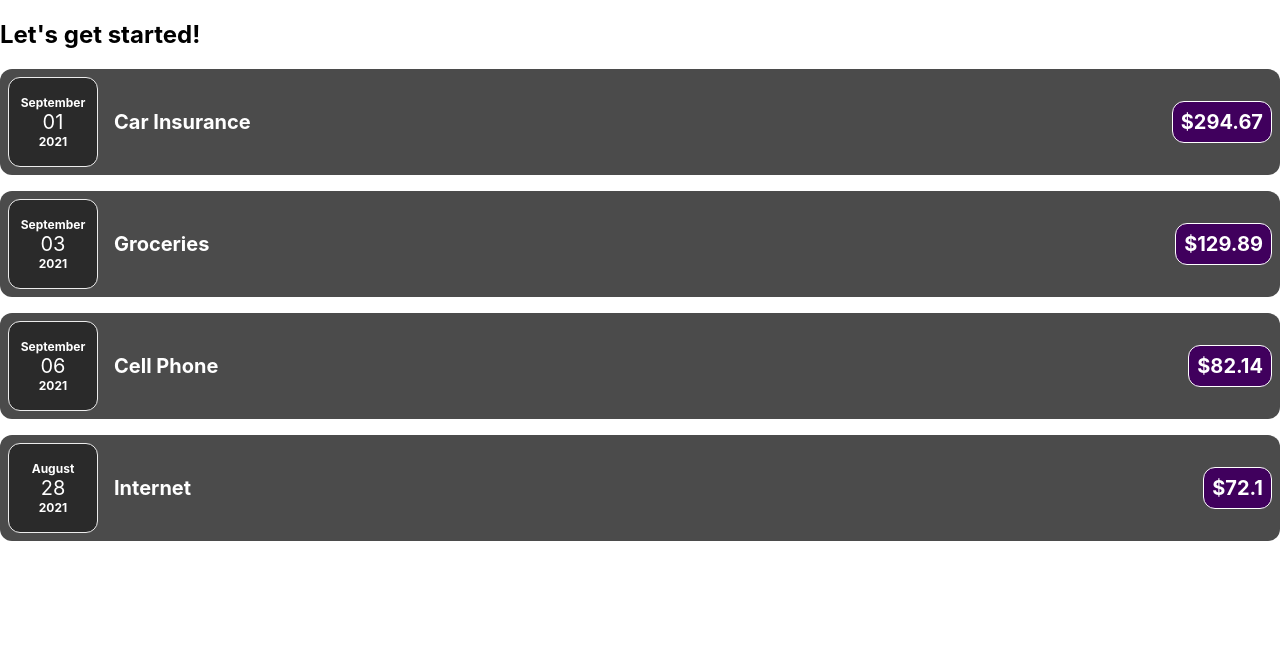
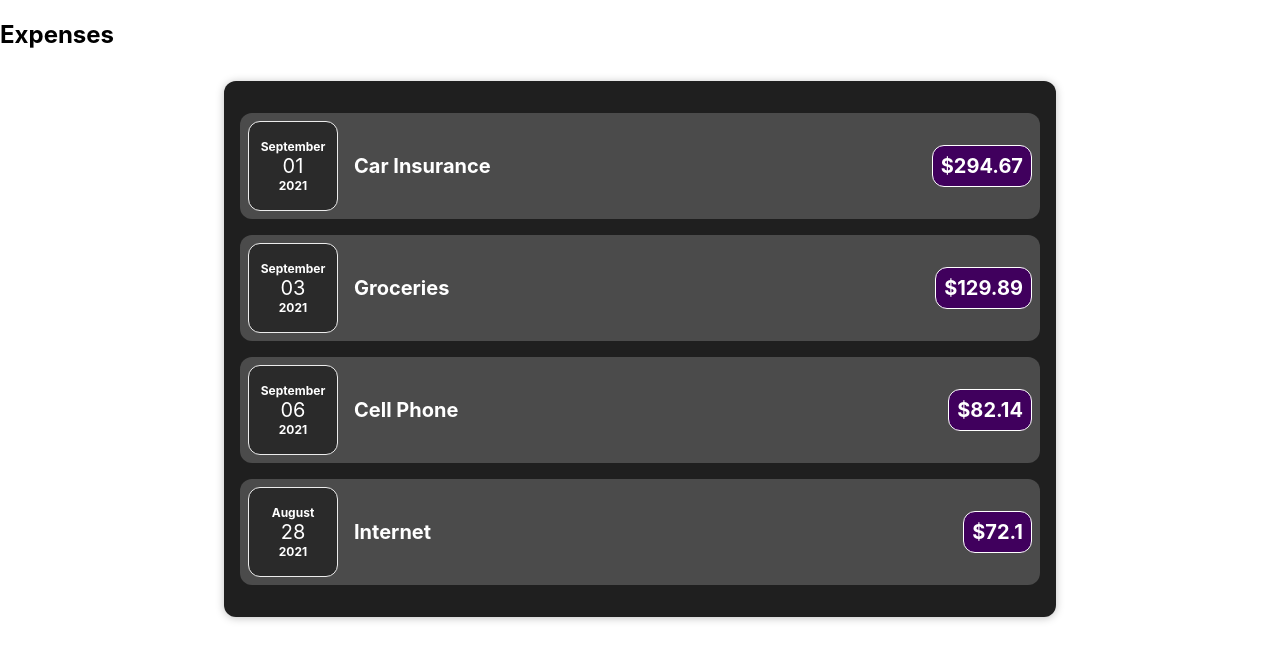
Before and after one commit to BurakAy/react-complete-guide, a JavaScript app: page / in a window 1280 px wide. Shown: the top 660 px of the page. Built offline with nearby package versions, Linux system fonts and the light colour scheme.

Commit message:
created a new expenses component

```diff
--- a/src/App.js
+++ b/src/App.js
@@ -1,4 +1,4 @@
-import ExpenseItem from "./components/ExpenseItem";
+import Expenses from "./components/Expenses";
 
 const App = () => {
   const expenses = [
@@ -31,30 +31,10 @@ const App = () => {
   return (
     <div className="App">
       <h2>
-        Let's get started!
+        Expenses
       </h2>
 
-      <ExpenseItem
-        title={expenses[0].title}
-        amount={expenses[0].amount}
-        date={expenses[0].date}
-      />
-
-      <ExpenseItem
-        title={expenses[1].title}
-        amount={expenses[1].amount}
-        date={expenses[1].date}
-      />
-      <ExpenseItem
-        title={expenses[2].title}
-        amount={expenses[2].amount}
-        date={expenses[2].date}
-      />
-      <ExpenseItem
-        title={expenses[3].title}
-        amount={expenses[3].amount}
-        date={expenses[3].date}
-      />
+      <Expenses expenses={expenses} />
     </div>
   );
 }
--- /dev/null
+++ b/src/components/Expenses.css
@@ -0,0 +1,9 @@
+.expenses {
+    padding: 1rem;
+    background-color: rgb(31, 31, 31);
+    margin: 2rem auto;
+    width: 50rem;
+    max-width: 95%;
+    border-radius: 12px;
+    box-shadow: 0 1px 8px rgba(0, 0, 0, 0.25);
+  }
--- /dev/null
+++ b/src/components/Expenses.js
@@ -0,0 +1,31 @@
+import ExpenseItem from "./ExpenseItem";
+import './Expenses.css';
+
+const Expenses = (props) => {
+    return (
+        <div className="expenses">
+            <ExpenseItem
+              title={props.expenses[0].title}
+              amount={props.expenses[0].amount}
+              date={props.expenses[0].date}
+            />
+            <ExpenseItem
+              title={props.expenses[1].title}
+              amount={props.expenses[1].amount}
+              date={props.expenses[1].date}
+            />
+            <ExpenseItem
+              title={props.expenses[2].title}
+              amount={props.expenses[2].amount}
+              date={props.expenses[2].date}
+            />
+            <ExpenseItem
+              title={props.expenses[3].title}
+              amount={props.expenses[3].amount}
+              date={props.expenses[3].date}
+            />
+        </div>
+    );
+}
+
+export default Expenses;
```
